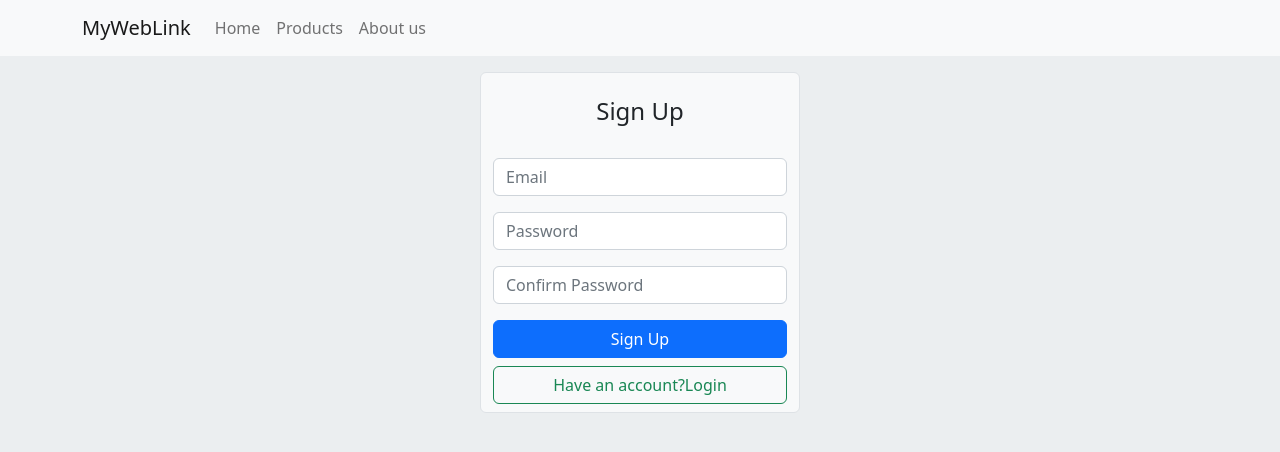
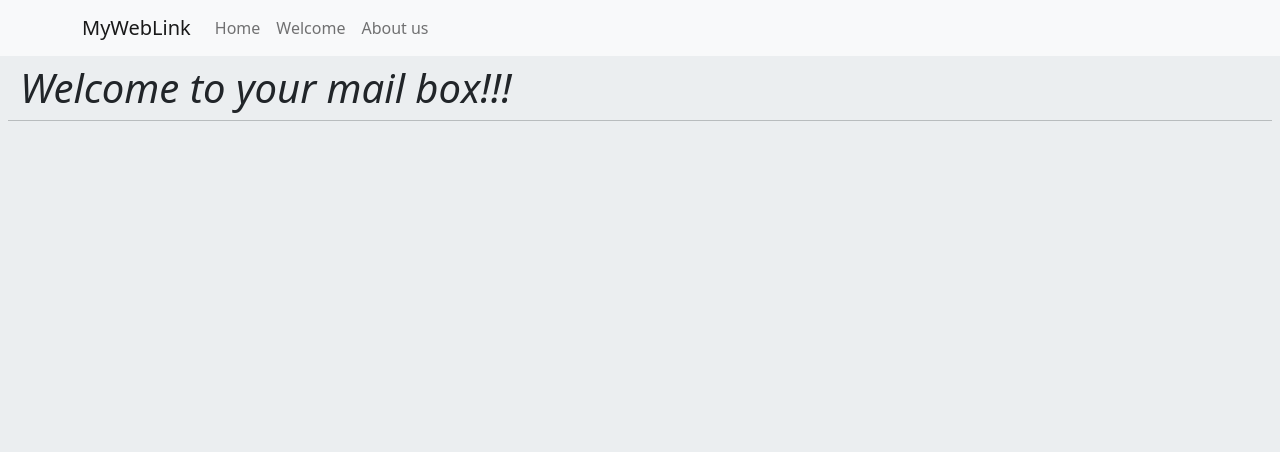
Before and after one commit to AJ197028/React-Project-Mail-Box-Client, a React (Create React App) app: page /profile in a window 1280 px wide. Shown: the top 452 px of the page. Built offline with nearby package versions, Linux system fonts and the light colour scheme; sample sign-in values are in the browser's storage.

Commit message:
Login Page

```diff
--- a/package.json
+++ b/package.json
@@ -3,6 +3,7 @@
   "version": "0.1.0",
   "private": true,
   "dependencies": {
+    "@reduxjs/toolkit": "^1.9.5",
     "@testing-library/jest-dom": "^5.16.5",
     "@testing-library/react": "^13.4.0",
     "@testing-library/user-event": "^13.5.0",
@@ -10,7 +11,10 @@
     "react": "^18.2.0",
     "react-bootstrap": "^2.7.4",
     "react-dom": "^18.2.0",
+    "react-redux": "^8.0.5",
+    "react-router-dom": "^5.3.4",
     "react-scripts": "5.0.1",
+    "redux": "^4.2.1",
     "web-vitals": "^2.1.4"
   },
   "scripts": {
--- a/src/App.js
+++ b/src/App.js
@@ -1,12 +1,27 @@
 import Navigationbar from "./Components/Layout/Navigationbar";
 import Login from "./Components/Pages/Login";
 import "./App.css";
+import { BrowserRouter, Redirect, Route, Switch } from "react-router-dom";
+import DummyScreen from "./Components/Layout/DummyScreen";
+import { useSelector } from "react-redux";
 
 function App() {
+  const token = useSelector((state) => state.authentication.token);
+
   return (
     <>
       <Navigationbar />
-      <Login />
+      <BrowserRouter>
+        <Switch>
+          <Route exact path="/">
+            <Login />
+          </Route>
+          <Route exact path="/profile">
+            {token && <DummyScreen />}
+            {!token && <Redirect to="/" />}
+          </Route>
+        </Switch>
+      </BrowserRouter>
     </>
   );
 }
--- /dev/null
+++ b/src/Components/Layout/DummyScreen.js
@@ -0,0 +1,17 @@
+import React from 'react';
+import { useSelector } from 'react-redux';
+
+const DummyScreen = () => {
+  const token = useSelector(state => state.authentication.token);
+
+  return (
+    <div className='my-2  mx-2 row'>
+      <h1 className="fst-italic col-md-8" >
+        Welcome to your mail box!!!
+      </h1>
+      <hr/>
+    </div>
+  )
+}
+
+export default DummyScreen
--- a/src/Components/Layout/Navigationbar.js
+++ b/src/Components/Layout/Navigationbar.js
@@ -4,16 +4,26 @@ import "bootstrap/dist/css/bootstrap.min.css";
 import { Navbar } from "react-bootstrap";
 import Nav from "react-bootstrap/Nav";
 import Container from "react-bootstrap/Container";
+import { Link } from "react-router-dom";
 
 const Navigationbar = () => {
+
   return (
     <Navbar bg="light" variant="light">
       <Container>
-        <Navbar.Brand href="/">MyWebLink</Navbar.Brand>
+        <Navbar.Brand exact to="/">
+          MyWebLink
+        </Navbar.Brand>
         <Nav className="me-auto">
-          <Nav.Link href="/">Home</Nav.Link>
-          <Nav.Link href="/">Products</Nav.Link>
-          <Nav.Link href="/">About us</Nav.Link>
+          <Nav.Link exact to="/">
+            Home
+          </Nav.Link>
+          <Nav.Link exact to="/profile">
+            Welcome
+          </Nav.Link>
+          <Nav.Link exact to="/">
+            About us
+          </Nav.Link>
         </Nav>
       </Container>
     </Navbar>
--- a/src/Components/Pages/Login.js
+++ b/src/Components/Pages/Login.js
@@ -1,15 +1,29 @@
-import React, { useRef } from "react";
+import React, { useRef, useState } from "react";
 
 import Button from "react-bootstrap/Button";
 import Form from "react-bootstrap/Form";
+import { useDispatch } from "react-redux";
+import { useHistory } from "react-router-dom";
+
+import { authActions } from "../Store";
 
 const Login = () => {
+  const [login, setLogin] = useState(false);
+
   const enteredMail = useRef();
   const enteredPassword = useRef();
   const enteredConfirmPassword = useRef();
 
+  let dispatch = useDispatch();
+  const history = useHistory();
+
+  const toggleLogin = () => {
+    setLogin(!login);
+  };
+
   const handleLogin = async (e) => {
     e.preventDefault();
+    if (!login) {
       if (
         enteredMail.current.value.length > 0 &&
         enteredPassword.current.value.length > 0 &&
@@ -21,7 +35,7 @@ const Login = () => {
           alert("password and confirmPassword not matching");
         } else {
           try {
-          let response = await fetch(
+            let responce = await fetch(
               "https://identitytoolkit.googleapis.com/v1/accounts:signUp?key=AIzaSyDWDs56jDC15FR_Jdlsh_OCOS4nc6_JuUA",
               {
                 method: "POST",
@@ -35,7 +49,7 @@ const Login = () => {
                 },
               }
             );
-          if (response.ok) {
+            if (responce.ok) {
               console.log("User has successfully signed up");
               alert(`User has successfully signed up`);
             } else {
@@ -49,12 +63,50 @@ const Login = () => {
       } else {
         alert("please fill all the data");
       }
+    } else {
+      if (
+        enteredMail.current.value.length > 0 &&
+        enteredPassword.current.value.length > 0
+      ) {
+        try {
+          let responce = await fetch(
+            "https://identitytoolkit.googleapis.com/v1/accounts:signInWithPassword?key=AIzaSyDWDs56jDC15FR_Jdlsh_OCOS4nc6_JuUA",
+            {
+              method: "POST",
+              body: JSON.stringify({
+                email: enteredMail.current.value,
+                password: enteredPassword.current.value,
+                returnSecureToken: true,
+              }),
+              headers: {
+                "Content-Type": "application/json",
+              },
+            }
+          );
+          if (responce.ok) {
+            const data = await responce.json();
+            console.log(data.idToken);
+            dispatch(authActions.setToken(data.idToken));
+            localStorage.setItem("token", data.idToken);
+            console.log("User has successfully Log in");
+            alert(`User has successfully logged in`);
+            history.push("/profile");
+          } else {
+            alert("Authentication failed");
+            throw new Error("Log in failed");
+          }
+        } catch (error) {
+          console.log(error);
+        }
+      } else {
+        alert("please fill all the data");
+      }
+    }
   };
-
   return (
     <div className="container w-25 my-3 border border-1 align-top bg-light rounded">
       <Form className="my-auto">
-        <h4 className="text-center py-4">Sign Up</h4>
+        <h4 className="text-center py-4">{!login ? "Sign Up" : "Log In"}</h4>
         <Form.Group className="mb-3" controlId="formBasicEmail">
           <Form.Control type="email" placeholder="Email" ref={enteredMail} />
         </Form.Group>
@@ -65,6 +117,7 @@ const Login = () => {
             ref={enteredPassword}
           />
         </Form.Group>
+        {!login && (
           <Form.Group className="mb-3" controlId="formBasicConfirmPassword">
             <Form.Control
               type="password"
@@ -72,16 +125,22 @@ const Login = () => {
               ref={enteredConfirmPassword}
             />
           </Form.Group>
+        )}
         <Button
           variant="primary"
           className="w-100"
           type="submit"
           onClick={handleLogin}
         >
-          Sign Up
+          {!login ? "Sign Up" : "Log In"}
         </Button>
-        <Button variant="outline-success" className="my-2 w-100">
-          Have an account?Login
+        {login && <p className="text-center text-primary">Forget password?</p>}
+        <Button
+          variant="outline-success"
+          className="my-2 w-100"
+          onClick={toggleLogin}
+        >
+          {!login ? "Have an account?Login" : "Haven't Account?Sign Up"}
         </Button>
       </Form>
     </div>
--- /dev/null
+++ b/src/Components/Store/index.js
@@ -0,0 +1,21 @@
+import { configureStore, createSlice } from '@reduxjs/toolkit';
+
+const inititalAuthState = {
+    token: localStorage.getItem("token")
+}
+const authSlice = createSlice({
+    name: "authentication",
+    initialState: inititalAuthState,
+    reducers: {
+        setToken(state, action) {
+            state.token = action.payload;
+        }
+    }
+})
+
+const store = configureStore({
+    reducer: {authentication: authSlice.reducer }
+});
+
+export default store;
+export const authActions = authSlice.actions;
--- a/src/index.js
+++ b/src/index.js
@@ -2,6 +2,9 @@ import ReactDOM from 'react-dom/client';
 
 import './index.css';
 import App from './App';
+import { Provider } from 'react-redux';
+import store from './Components/Store/index';
+import { BrowserRouter } from 'react-router-dom';
 
 const root = ReactDOM.createRoot(document.getElementById('root'));
-root.render(<App />);
+root.render(<Provider store={store}><BrowserRouter><App /></BrowserRouter></Provider>);
```
Also changed, not shown: 1 other file (tests, documents, lock files or other folders). Lines whose indentation alone changed are shown as unchanged.
